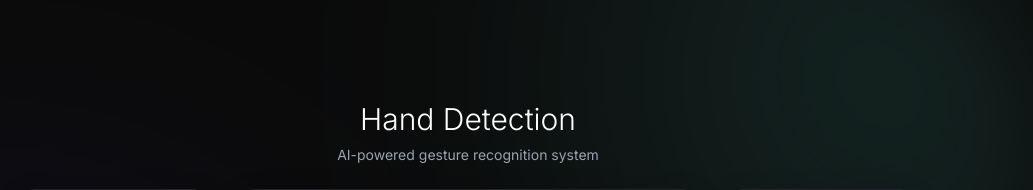
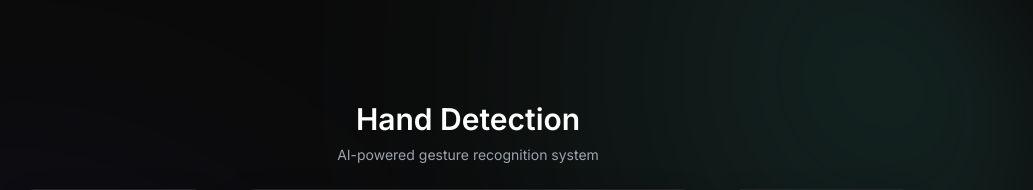
Before and after one commit to alfandirifaul/hand-detection-web-base, a Flask app: page / in a window 1280 px wide. Shown: the top 190 px of the page, without its empty margins (172-1205 px from the left). Run offline with Flask 3, Linux system fonts and the light colour scheme; some libraries are stand-ins or nearby versions.

Commit message:
Enhance header styling: change title font weight to bold for improved visibility

```diff
--- a/templates/index.html
+++ b/templates/index.html
@@ -416,7 +416,7 @@
         <div class="w-full max-w-4xl">
             <!-- Header -->
             <div class="text-center mb-6">
-                <h1 class="text-3xl font-light text-white mb-2">Hand Detection</h1>
+                <h1 class="text-3xl font-bold text-white mb-2">Hand Detection</h1>
                 <p class="text-gray-400 text-sm">AI-powered gesture recognition system</p>
             </div>
 
```
